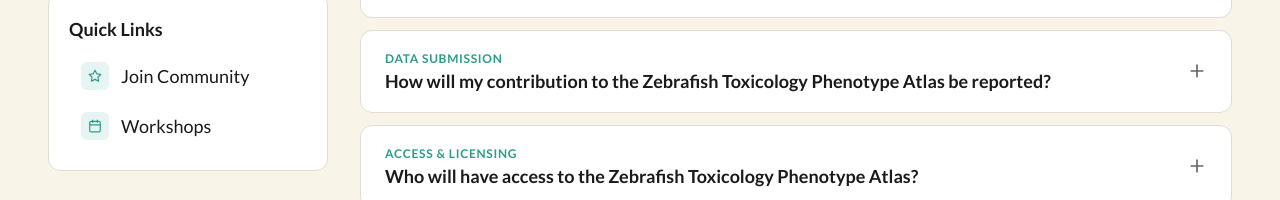
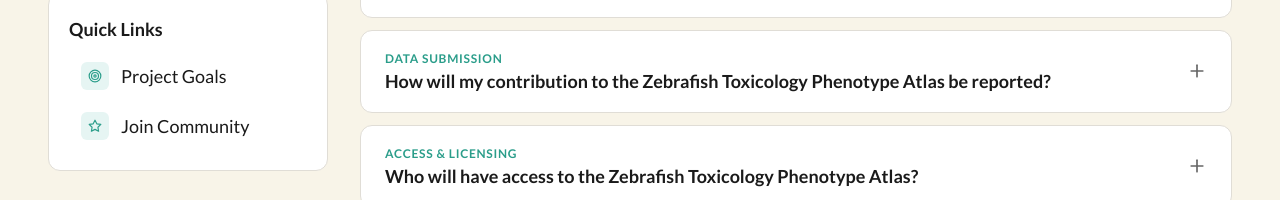
Before and after one commit to zappfish/zappfish.github.io, an Astro site: page /faqs in a window 1280 px wide. Shown: the part 588-788 px from the top of the page. Built offline with nearby package versions, Linux system fonts and the light colour scheme; Astro itself is replaced by a stand-in of ours.

Commit message:
feat: update FAQ sidebar quick links to Project Goals and Join Community

```diff
--- a/src/pages/faqs.astro
+++ b/src/pages/faqs.astro
@@ -3,7 +3,7 @@ import Main from '../layouts/Main.astro'
 import Hero from '../layouts/Hero.astro'
 import IconMail from '../components/icons/IconMail.astro'
 import IconStar from '../components/icons/IconStar.astro'
-import IconCalendar from '../components/icons/IconCalendar.astro'
+import IconTarget from '../components/icons/IconTarget.astro'
 import { faqs, CATEGORIES } from '../data/faqs'
 import Accordion from '../components/ui/Accordion.astro'
 
@@ -51,18 +51,17 @@ const categories = ['All', ...CATEGORIES]
                 <p class="sidebar-title">Quick Links</p>
                 <ul class="quick-links">
                     <li>
+                        <a href="/goals/" class="quick-link">
+                            <span class="quick-link-icon"><IconTarget /></span>
+                            Project Goals
+                        </a>
+                    </li>
+                    <li>
                         <a href="/get-involved/" class="quick-link">
                             <span class="quick-link-icon"><IconStar /></span>
                             Join Community
                         </a>
                     </li>
-                    <li>
-                        <a href="/events/" class="quick-link">
-                            <span class="quick-link-icon"><IconCalendar /></span>
-                            Workshops
-                        </a>
-                    </li>
-
                 </ul>
             </div>
 
```
